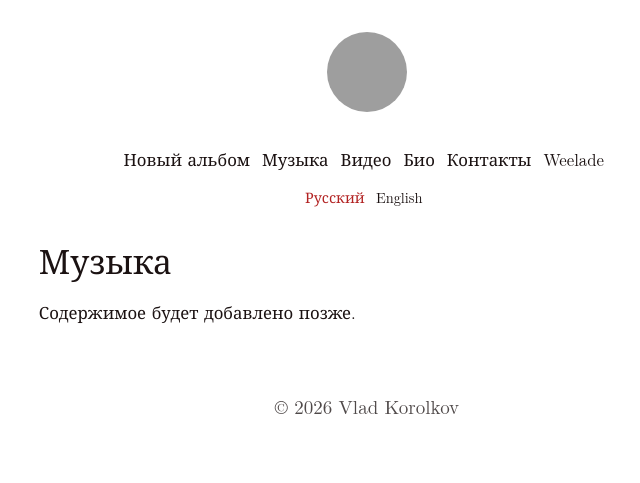
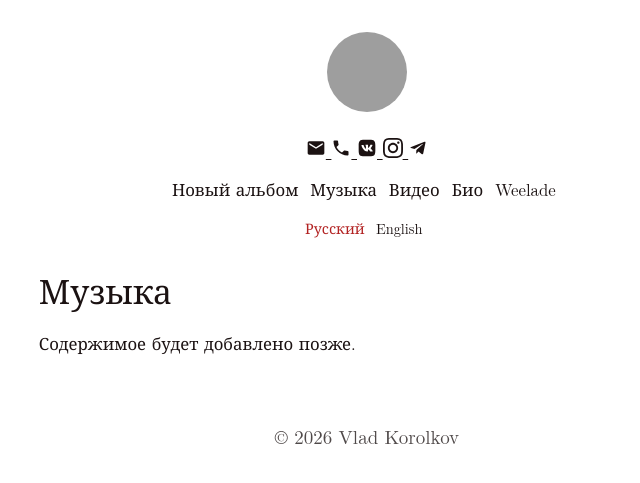
Before and after one commit to vladkorolkov/vladkorolkov-music, a Jekyll site: the page built from index.md, in a window 1280 px wide. Shown: the top 483 px of the page, without its empty margins (273-913 px from the left). Built offline with Jekyll 4.4.1, drawn with Linux system fonts in a browser that asks for light colours; grey boxes are pictures that could not be loaded.

Commit message:
Remove contacts from menu, add social icons bar

```diff
--- a/_layouts/default.html
+++ b/_layouts/default.html
@@ -10,6 +10,30 @@
   <div class="wrapper">
     <header class="header">
       <img class="photo" src="https://avatars.githubusercontent.com/u/72408636?v=4" alt="Vlad Korolkov" width="80" height="80">
+
+      <div class="socials">
+        <!-- Email -->
+        <a href="mailto:your@email.com" title="Email" aria-label="Email">
+          <svg viewBox="0 0 24 24" width="20" height="20" fill="currentColor"><path d="M20 4H4c-1.1 0-1.99.9-1.99 2L2 18c0 1.1.9 2 2 2h16c1.1 0 2-.9 2-2V6c0-1.1-.9-2-2-2zm0 4l-8 5-8-5V6l8 5 8-5v2z"/></svg>
+        </a>
+        <!-- Phone -->
+        <a href="tel:+70000000000" title="Phone" aria-label="Phone">
+          <svg viewBox="0 0 24 24" width="20" height="20" fill="currentColor"><path d="M6.62 10.79c1.44 2.83 3.76 5.14 6.59 6.59l2.2-2.2c.27-.27.67-.36 1.02-.24 1.12.37 2.33.57 3.57.57.55 0 1 .45 1 1V20c0 .55-.45 1-1 1-9.39 0-17-7.61-17-17 0-.55.45-1 1-1h3.5c.55 0 1 .45 1 1 0 1.25.2 2.45.57 3.57.11.35.03.74-.25 1.02l-2.2 2.2z"/></svg>
+        </a>
+        <!-- VK -->
+        <a href="https://vk.ru/vladislav_korolkov" target="_blank" rel="noopener" title="VK" aria-label="VK">
+          <svg viewBox="0 0 24 24" width="20" height="20" fill="currentColor"><path d="M15.07 2H8.93C3.33 2 2 3.33 2 8.93v6.14C2 20.67 3.33 22 8.93 22h6.14c5.6 0 6.93-1.33 6.93-6.93V8.93C22 3.33 20.67 2 15.07 2zm3.08 14.27h-1.46c-.55 0-.72-.44-1.71-1.42-.86-.82-1.24-.93-1.45-.93-.3 0-.38.09-.38.5v1.3c0 .35-.11.56-1.03.56-1.53 0-3.22-.92-4.41-2.64-1.8-2.5-2.29-4.38-2.29-4.75 0-.2.09-.39.5-.39h1.46c.37 0 .51.17.65.56.72 2.07 1.92 3.89 2.42 3.89.19 0 .27-.09.27-.56V9.9c-.06-.99-.58-1.08-.58-1.44 0-.18.15-.35.39-.35h2.3c.31 0 .42.17.42.54v2.9c0 .31.14.42.23.42.19 0 .34-.11.69-.46 1.07-1.2 1.83-3.05 1.83-3.05.1-.22.27-.42.64-.42h1.46c.44 0 .53.23.44.54-.19.88-2.02 3.45-2.02 3.45-.16.25-.22.36 0 .65.15.2.67.65 1.01 1.05.63.72 1.12 1.32 1.25 1.74.13.42-.09.64-.53.64z"/></svg>
+        </a>
+        <!-- Instagram -->
+        <a href="https://www.instagram.com/vlad_korolkov/" target="_blank" rel="noopener" title="Instagram" aria-label="Instagram">
+          <svg viewBox="0 0 24 24" width="20" height="20" fill="currentColor"><path d="M12 2.163c3.204 0 3.584.012 4.85.07 3.252.148 4.771 1.691 4.919 4.919.058 1.265.069 1.645.069 4.849 0 3.205-.012 3.584-.069 4.849-.149 3.225-1.664 4.771-4.919 4.919-1.266.058-1.644.07-4.85.07-3.204 0-3.584-.012-4.849-.07-3.26-.149-4.771-1.699-4.919-4.92-.058-1.265-.07-1.644-.07-4.849 0-3.204.013-3.583.07-4.849.149-3.227 1.664-4.771 4.919-4.919 1.266-.057 1.645-.069 4.849-.069zm0-2.163c-3.259 0-3.667.014-4.947.072-4.358.2-6.78 2.618-6.98 6.98-.059 1.281-.073 1.689-.073 4.948 0 3.259.014 3.668.072 4.948.2 4.358 2.618 6.78 6.98 6.98 1.281.058 1.689.072 4.948.072 3.259 0 3.668-.014 4.948-.072 4.354-.2 6.782-2.618 6.979-6.98.059-1.28.073-1.689.073-4.948 0-3.259-.014-3.667-.072-4.947-.196-4.354-2.617-6.78-6.979-6.98-1.281-.059-1.69-.073-4.949-.073zm0 5.838c-3.403 0-6.162 2.759-6.162 6.162s2.759 6.163 6.162 6.163 6.162-2.759 6.162-6.163c0-3.403-2.759-6.162-6.162-6.162zm0 10.162c-2.209 0-4-1.79-4-4 0-2.209 1.791-4 4-4s4 1.791 4 4c0 2.21-1.791 4-4 4zm6.406-11.845c-.796 0-1.441.645-1.441 1.44s.645 1.44 1.441 1.44c.795 0 1.439-.645 1.439-1.44s-.644-1.44-1.439-1.44z"/></svg>
+        </a>
+        <!-- Telegram -->
+        <a href="https://t.me/vlad_korolkov" target="_blank" rel="noopener" title="Telegram" aria-label="Telegram">
+          <svg viewBox="0 0 24 24" width="20" height="20" fill="currentColor"><path d="M9.78 18.65l.28-4.23 7.68-6.92c.34-.31-.07-.46-.52-.19L7.74 13.3 3.64 12c-.88-.25-.89-.86.2-1.3l15.97-6.16c.73-.33 1.43.18 1.15 1.3l-2.72 12.81c-.19.91-.74 1.13-1.5.71L12.6 16.3l-1.99 1.93c-.23.23-.42.42-.83.42z"/></svg>
+        </a>
+      </div>
+
       <nav>
         <ul class="menu">
           {% assign is_en = false %}
@@ -20,14 +44,12 @@
             <li><a href="{{ '/en/' | relative_url }}">Music</a></li>
             <li><a href="{{ '/en/video.html' | relative_url }}">Video</a></li>
             <li><a href="{{ '/en/bio.html' | relative_url }}">Bio</a></li>
-            <li><a href="{{ '/en/contacts.html' | relative_url }}">Contact</a></li>
             <li><a href="{{ '/en/weelade.html' | relative_url }}">Weelade</a></li>
           {% else %}
             <li><a href="{{ '/new-album.html' | relative_url }}">Новый альбом</a></li>
             <li><a href="{{ '/' | relative_url }}">Музыка</a></li>
             <li><a href="{{ '/video.html' | relative_url }}">Видео</a></li>
             <li><a href="{{ '/bio.html' | relative_url }}">Био</a></li>
-            <li><a href="{{ '/contacts.html' | relative_url }}">Контакты</a></li>
             <li><a href="{{ '/weelade.html' | relative_url }}">Weelade</a></li>
           {% endif %}
         </ul>
```
